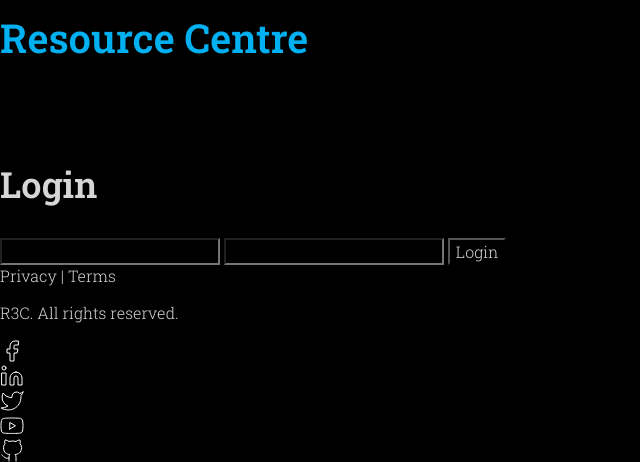
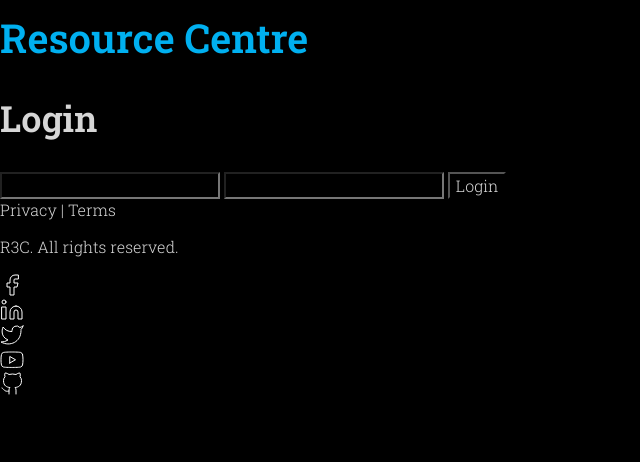
Before and after one commit to nikzeyn/ResourceCenter, a Django app: page / in a window 1280 px wide. Shown: the part 103-565 px from the top of the page, without its empty margins (0-640 px from the left). Run offline with Django 3.2, Linux system fonts and the light colour scheme.

Commit message:
updated homeapp css

```diff
--- a/prj_resource_center/homeapp/static/homeapp/css/homeapp.css
+++ b/prj_resource_center/homeapp/static/homeapp/css/homeapp.css
@@ -1,7 +1,7 @@
 
-#login-title {
+/* #login-title {
 	margin-top: 6rem;
-}
+} */
 
 /* #login-form {
 	margin-top: 5rem;
```
